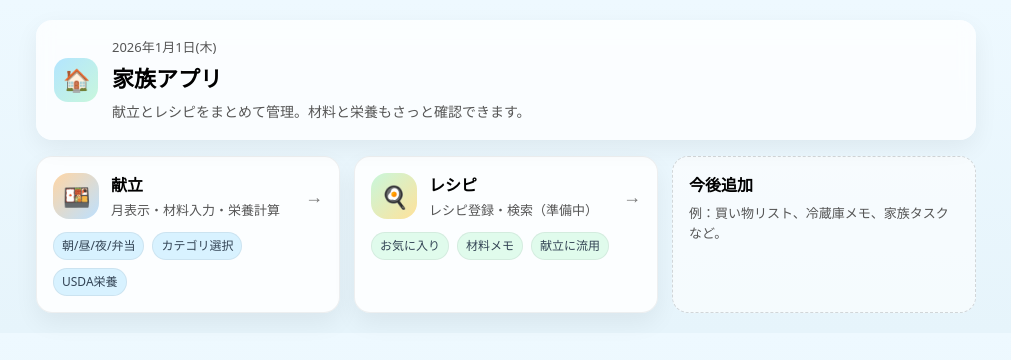
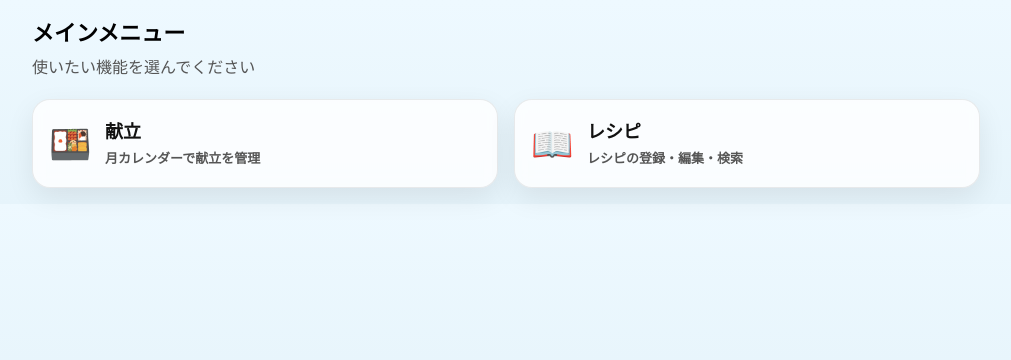
Before and after one commit to pan13976/kondate-app, a Next.js app in the folder simple-kondate/: page / in a window 1280 px wide. Shown: the top 360 px of the page, without its empty margins (134-1145 px from the left). Built offline with nearby package versions, Linux system fonts and the light colour scheme.

Commit message:
fix: add meal date to apiAddKondate type

```diff
--- a/simple-kondate/src/app/kondates/page.tsx
+++ b/simple-kondate/src/app/kondates/page.tsx
@@ -82,6 +82,20 @@ export default function Page() {
   return (
     <main style={{ maxWidth: 980, margin: "0 auto", padding: 16 }}>
       {/* ヘッダー（月移動つき） */}
+<a
+  href="/main"
+  style={{
+    display: "inline-flex",
+    alignItems: "center",
+    gap: 6,
+    fontWeight: 800,
+    color: "#1f5fa5",
+    textDecoration: "none",
+    padding: "6px 0",
+  }}
+>
+  ← メインメニューへ
+</a>
       <div
         style={{
           display: "flex",
--- a/simple-kondate/src/app/page.tsx
+++ b/simple-kondate/src/app/page.tsx
@@ -1,226 +1,81 @@
-export default function Home() {
-  const today = new Date();
-  const ymd = today.toLocaleDateString("ja-JP", {
-    year: "numeric",
-    month: "long",
-    day: "numeric",
-    weekday: "short",
-  });
+// src/app/main/page.tsx
+"use client";
 
+export default function MainMenuPage() {
   return (
-    <main style={{ maxWidth: 980, margin: "0 auto", padding: 20 }}>
-      {/* ヒーロー */}
-      <header
-        style={{
-          borderRadius: 16,
-          padding: 18,
-          background: "rgba(255,255,255,0.75)",
-          boxShadow: "0 8px 24px rgba(0,0,0,0.06)",
-          backdropFilter: "blur(8px)",
-          marginBottom: 16,
-        }}
-      >
-        <div style={{ display: "flex", gap: 14, alignItems: "center" }}>
-          <div
-            aria-hidden
-            style={{
-              width: 44,
-              height: 44,
-              borderRadius: 14,
-              display: "grid",
-              placeItems: "center",
-              background: "linear-gradient(135deg, #b3e5ff 0%, #c8f7dc 100%)",
-              fontSize: 22,
-            }}
-          >
-            🏠
-          </div>
-
-          <div style={{ flex: 1 }}>
-            <div style={{ color: "#555", fontSize: 13 }}>{ymd}</div>
-            <h1 style={{ fontSize: 22, fontWeight: 900, margin: "4px 0 0" }}>
-              家族アプリ
-            </h1>
-            <p
-              style={{
-                margin: "6px 0 0",
-                color: "#555",
-                fontSize: 14,
-                lineHeight: 1.5,
-              }}
-            >
-              献立とレシピをまとめて管理。材料と栄養もさっと確認できます。
-            </p>
-          </div>
-        </div>
+    <main style={{ maxWidth: 980, margin: "0 auto", padding: 16 }}>
+      {/* ===== タイトル ===== */}
+      <header style={{ marginBottom: 20 }}>
+        <h1 style={{ fontSize: 22, fontWeight: 900 }}>メインメニュー</h1>
+        <p style={{ color: "#555", marginTop: 6 }}>
+          使いたい機能を選んでください
+        </p>
       </header>
 
-      {/* メニューカード */}
+      {/* ===== メニューカード ===== */}
       <section
         style={{
           display: "grid",
-          gridTemplateColumns: "repeat(auto-fit, minmax(260px, 1fr))",
-          gap: 14,
+          gridTemplateColumns: "repeat(auto-fit, minmax(220px, 1fr))",
+          gap: 16,
         }}
       >
-        {/* 献立 */}
+        {/* 🍱 献立 */}
         <a
           href="/kondates"
-          style={{
-            textDecoration: "none",
-            color: "inherit",
-            borderRadius: 16,
-            padding: 16,
-            background: "rgba(255,255,255,0.85)",
-            boxShadow: "0 10px 24px rgba(0,0,0,0.06)",
-            border: "1px solid rgba(0,0,0,0.06)",
-            display: "block",
-          }}
+          style={cardStyle}
         >
-          <div style={{ display: "flex", gap: 12, alignItems: "center" }}>
-            <div
-              aria-hidden
-              style={{
-                width: 46,
-                height: 46,
-                borderRadius: 16,
-                display: "grid",
-                placeItems: "center",
-                background: "linear-gradient(135deg, #ffd6a5 0%, #bde0fe 100%)",
-                fontSize: 22,
-              }}
-            >
-              🍱
+          <div style={{ fontSize: 34 }}>🍱</div>
+          <div>
+            <div style={cardTitleStyle}>献立</div>
+            <div style={cardDescStyle}>
+              月カレンダーで献立を管理
             </div>
-
-            <div style={{ flex: 1 }}>
-              <div style={{ fontSize: 16, fontWeight: 900 }}>献立</div>
-              <div style={{ color: "#555", fontSize: 13, marginTop: 4 }}>
-                月表示・材料入力・栄養計算
-              </div>
-            </div>
-
-            <div aria-hidden style={{ color: "#777", fontSize: 18 }}>
-              →
-            </div>
-          </div>
-
-          <div
-            style={{
-              marginTop: 12,
-              display: "flex",
-              gap: 8,
-              flexWrap: "wrap",
-            }}
-          >
-            {["朝/昼/夜/弁当", "カテゴリ選択", "USDA栄養"].map((t) => (
-              <span
-                key={t}
-                style={{
-                  fontSize: 12,
-                  color: "#345",
-                  background: "rgba(179,229,255,0.5)",
-                  padding: "4px 8px",
-                  borderRadius: 999,
-                  border: "1px solid rgba(0,0,0,0.06)",
-                }}
-              >
-                {t}
-              </span>
-            ))}
           </div>
         </a>
 
-        {/* ★ レシピ（新規） */}
+        {/* 📖 レシピ */}
         <a
           href="/recipes"
-          style={{
-            textDecoration: "none",
-            color: "inherit",
-            borderRadius: 16,
-            padding: 16,
-            background: "rgba(255,255,255,0.85)",
-            boxShadow: "0 10px 24px rgba(0,0,0,0.06)",
-            border: "1px solid rgba(0,0,0,0.06)",
-            display: "block",
-          }}
+          style={cardStyle}
         >
-          <div style={{ display: "flex", gap: 12, alignItems: "center" }}>
-            <div
-              aria-hidden
-              style={{
-                width: 46,
-                height: 46,
-                borderRadius: 16,
-                display: "grid",
-                placeItems: "center",
-                background: "linear-gradient(135deg, #c8f7dc 0%, #ffe29a 100%)",
-                fontSize: 22,
-              }}
-            >
-              🍳
-            </div>
-
-            <div style={{ flex: 1 }}>
-              <div style={{ fontSize: 16, fontWeight: 900 }}>レシピ</div>
-              <div style={{ color: "#555", fontSize: 13, marginTop: 4 }}>
-                レシピ登録・検索（準備中）
-              </div>
-            </div>
-
-            <div aria-hidden style={{ color: "#777", fontSize: 18 }}>
-              →
+          <div style={{ fontSize: 34 }}>📖</div>
+          <div>
+            <div style={cardTitleStyle}>レシピ</div>
+            <div style={cardDescStyle}>
+              レシピの登録・編集・検索
             </div>
           </div>
-
-          <div
-            style={{
-              marginTop: 12,
-              display: "flex",
-              gap: 8,
-              flexWrap: "wrap",
-            }}
-          >
-            {["お気に入り", "材料メモ", "献立に流用"].map((t) => (
-              <span
-                key={t}
-                style={{
-                  fontSize: 12,
-                  color: "#345",
-                  background: "rgba(200,247,220,0.55)",
-                  padding: "4px 8px",
-                  borderRadius: 999,
-                  border: "1px solid rgba(0,0,0,0.06)",
-                }}
-              >
-                {t}
-              </span>
-            ))}
-          </div>
         </a>
-
-        {/* 将来の拡張用ダミーカード */}
-        <div
-          style={{
-            borderRadius: 16,
-            padding: 16,
-            background: "rgba(255,255,255,0.6)",
-            border: "1px dashed rgba(0,0,0,0.15)",
-          }}
-        >
-          <div style={{ fontWeight: 900, fontSize: 16 }}>今後追加</div>
-          <div
-            style={{
-              color: "#555",
-              fontSize: 13,
-              marginTop: 6,
-              lineHeight: 1.6,
-            }}
-          >
-            例：買い物リスト、冷蔵庫メモ、家族タスクなど。
-          </div>
-        </div>
       </section>
     </main>
   );
 }
+
+/* ===== 共通スタイル ===== */
+
+const cardStyle: React.CSSProperties = {
+  display: "flex",
+  gap: 14,
+  alignItems: "center",
+  padding: "18px 16px",
+  borderRadius: 18,
+  background: "rgba(255,255,255,0.8)",
+  border: "1px solid rgba(0,0,0,0.08)",
+  boxShadow: "0 10px 28px rgba(0,0,0,0.08)",
+  backdropFilter: "blur(6px)",
+  textDecoration: "none",
+  color: "#111",
+  fontWeight: 900,
+};
+
+const cardTitleStyle: React.CSSProperties = {
+  fontSize: 18,
+  fontWeight: 900,
+};
+
+const cardDescStyle: React.CSSProperties = {
+  fontSize: 13,
+  color: "#555",
+  marginTop: 4,
+};
```
